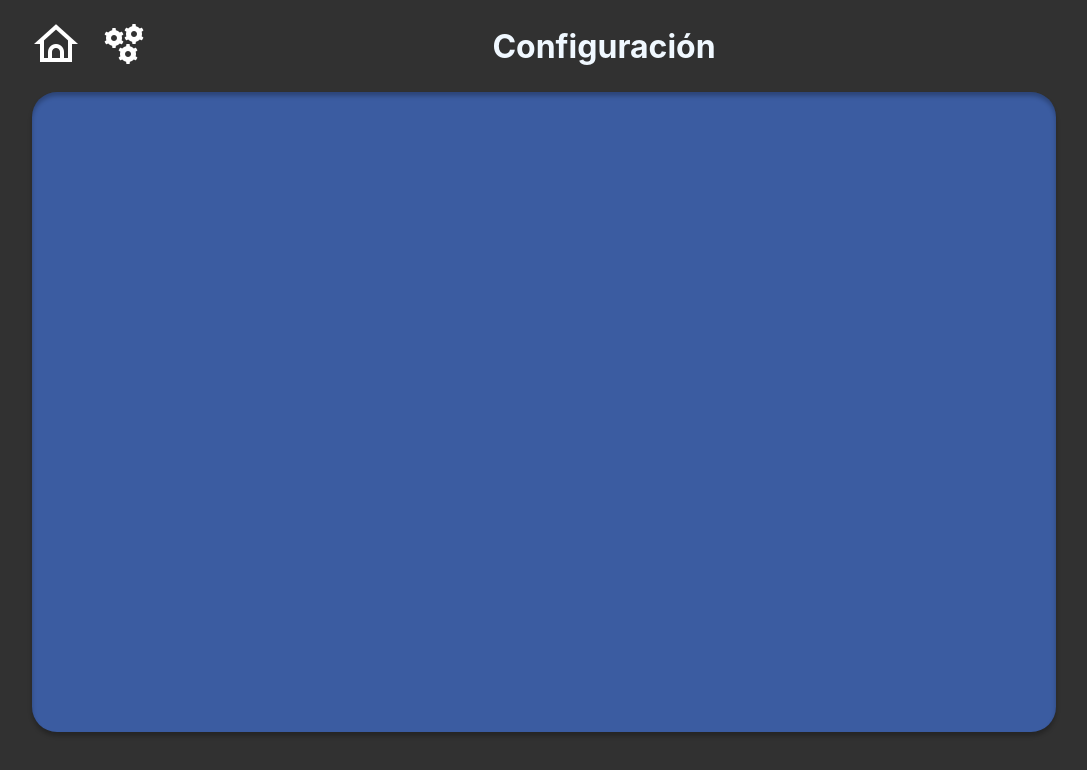
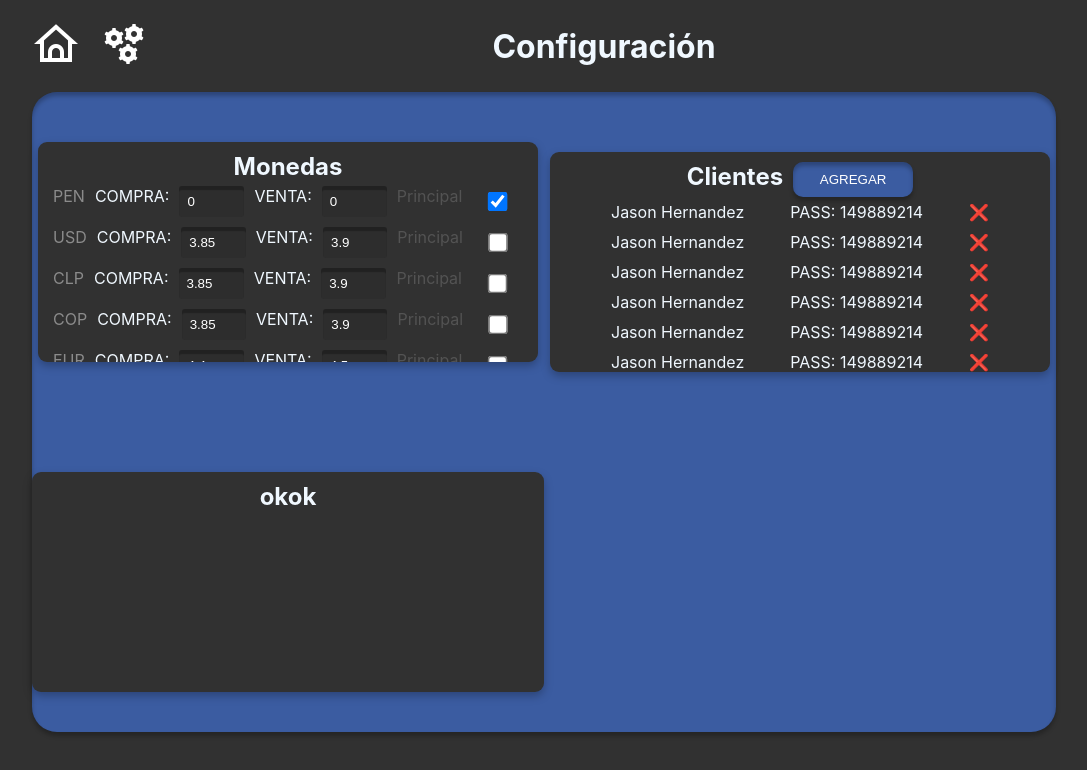
Before and after one commit to kaltre10/electronic-ballot, a React (Create React App) app: page /config in a window 1280 px wide. Shown: the top 770 px of the page, without its empty margins (96-1183 px from the left). Built offline with nearby package versions, Linux system fonts and the light colour scheme.

Commit message:
add money and customers

```diff
--- a/src/App.css
+++ b/src/App.css
@@ -34,6 +34,18 @@ body {
   box-shadow: 0px 4px 4px rgba(0, 0, 0, 0.25), inset 0px 4px 4px rgba(0, 0, 0, 0.25);
 }
 
+.container-config{
+  background-color: #3B5CA1;
+  height: 80vh;
+  margin: 0 auto;
+  border-radius: 25px;
+  display: grid;
+  grid-template-columns: repeat(2, 1fr);
+  grid-template-rows: repeat(2, 1fr);
+  place-items: center;
+  box-shadow: 0px 4px 4px rgba(0, 0, 0, 0.25), inset 0px 4px 4px rgba(0, 0, 0, 0.25);
+}
+
 .ticket, .calculate{
   background-color: #313131;
   width: 400px;
--- a/src/components/Config.js
+++ b/src/components/Config.js
@@ -1,6 +1,9 @@
 import { Link } from "react-router-dom";
 import config from '../images/config.png';
 import home from '../images/home.png';
+import Money from './money/Money';
+import Customers from './customers/Customers';
+import FormData from "./formData/formData";
 
 const Config = () => {
     return (
@@ -12,8 +15,10 @@ const Config = () => {
                 </div>
                 <h1>Configuración</h1>
             </div>
-            <div className="container">
-
+            <div className="container-config">
+                <Money />
+                <Customers />
+                <FormData />
             </div>
         </div>
      );
--- /dev/null
+++ b/src/components/customers/Customers.js
@@ -0,0 +1,37 @@
+import {useState} from 'react';
+import './customers.css'
+
+const Customers = () => {
+    const [customers, setCustomers] = useState([
+        {name: "Jason Hernandez", doc: "PASS", num: 149889214},
+        {name: "Jason Hernandez", doc: "PASS", num: 149889214},
+        {name: "Jason Hernandez", doc: "PASS", num: 149889214},
+        {name: "Jason Hernandez", doc: "PASS", num: 149889214},
+        {name: "Jason Hernandez", doc: "PASS", num: 149889214},
+        {name: "Jason Hernandez", doc: "PASS", num: 149889214},
+        {name: "Jason Hernandez", doc: "PASS", num: 149889214},
+        {name: "Jason Hernandez", doc: "PASS", num: 149889214},
+        {name: "Jason Hernandez", doc: "PASS", num: 149889214},
+        {name: "Jason Hernandez", doc: "PASS", num: 149889214},
+        {name: "Jason Hernandez", doc: "PASS", num: 149889214}
+    ]);
+    return (
+        <div className='customers'>
+            <div className='customers-header'>
+                <h2>Clientes</h2>
+                <button className='btn btn-registrar'>AGREGAR</button>
+            </div>
+            <ul>
+                {customers.map( c => (
+                    <li key={c.num}>
+                        <span>{c.name}</span>
+                        <span>{c.doc}: {c.num}</span>
+                        <span className='delete-customer'> ❌ </span>
+                    </li>
+                ))}
+            </ul>
+        </div>
+    );
+}
+
+export default Customers;
--- /dev/null
+++ b/src/components/customers/customers.css
@@ -0,0 +1,33 @@
+.customers{
+    margin-top: 20px;
+    height: 220px;
+    background-color: #313131;
+    width: 500px;
+    border-radius: 9px;
+    filter: drop-shadow(0px 4px 4px rgba(0, 0, 0, 0.25));
+    padding: 10px;
+    overflow-y: auto;
+}
+
+.customers-header{
+    display: flex;
+    justify-content: center;
+    gap: 10px;
+}
+
+ul{
+    width: 100%;
+}
+
+li{
+    display: flex;
+    justify-content: space-evenly;
+    padding: 5px;
+}
+
+.delete-customer{
+    cursor: pointer;
+}
+.delete-customer:hover{
+    transform: scale(1.2);
+}
--- /dev/null
+++ b/src/components/formData/formData.css
@@ -0,0 +1,10 @@
+.form-data{
+    margin-top: 20px;
+    height: 220px;
+    background-color: #313131;
+    width: 100%;
+    border-radius: 9px;
+    filter: drop-shadow(0px 4px 4px rgba(0, 0, 0, 0.25));
+    padding: 10px;
+    overflow-y: auto;
+}
--- /dev/null
+++ b/src/components/formData/formData.js
@@ -0,0 +1,11 @@
+import './formData.css';
+
+const formData = () => {
+    return (
+        <div className="form-data">
+            <h2>okok</h2>
+        </div>
+    );
+}
+
+export default formData;
--- /dev/null
+++ b/src/components/money/Money.js
@@ -0,0 +1,30 @@
+import { useState } from 'react';
+import './money.css';
+
+const Money = () => {
+
+    const [ money, setMoney ] = useState([
+        {id: 1, name: "PEN", buy: 0, sell: 0, main: true},
+        {id:2, name: "USD", buy: 3.85, sell: 3.9, main: false},
+        {id: 3, name: "CLP", buy: 3.85, sell: 3.9, main: false},
+        {id: 4, name: "COP", buy: 3.85, sell: 3.9, main: false},
+        {id: 5, name: "EUR", buy: 4.4, sell: 4.5, main: false},
+    ])
+
+    return (
+        <div className="money">
+            <h2>Monedas</h2>
+                {money.map( money => (
+                    <div key={money.id} className='input-money'>
+                        <p>{money.name}</p>
+                        COMPRA:<input value={money.buy} />
+                        VENTA:<input value={money.sell} />
+                        <label>Principal</label>
+                        <input type="checkbox" checked={money.main} />
+                    </div>
+                ))}
+        </div>
+     );
+}
+
+export default Money;
--- /dev/null
+++ b/src/components/money/money.css
@@ -0,0 +1,23 @@
+.money{
+    margin-top: 50px;
+    align-self: flex-start;
+    height: 220px;
+    background-color: #313131;
+    width: 500px;
+    border-radius: 9px;
+    filter: drop-shadow(0px 4px 4px rgba(0, 0, 0, 0.25));
+    padding: 10px;
+    overflow-y: auto;
+  }
+
+.input-money{
+    display: flex;
+    gap: 10px;
+    padding: 5px;
+}
+
+input[type='checkbox']{
+    box-shadow: none;
+    align-self: center;
+    transform: scale(1.5);
+}
```
